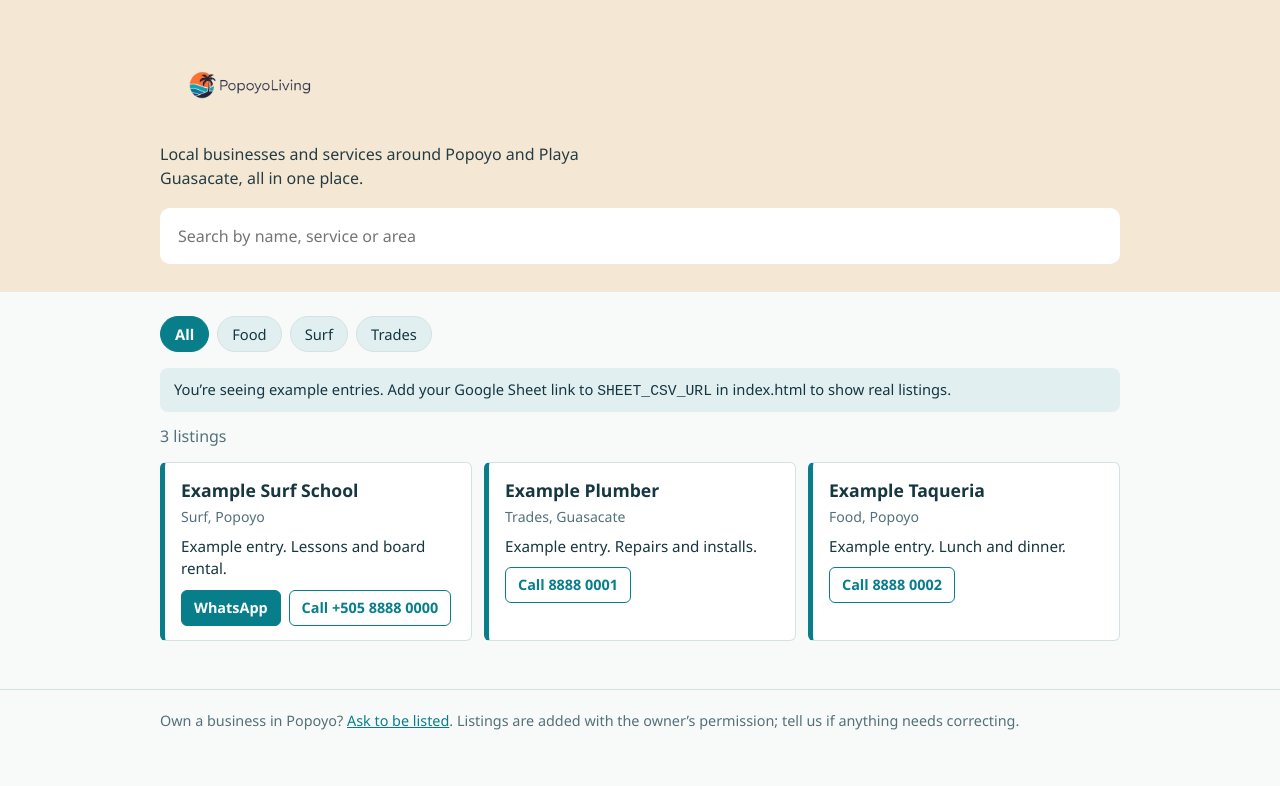
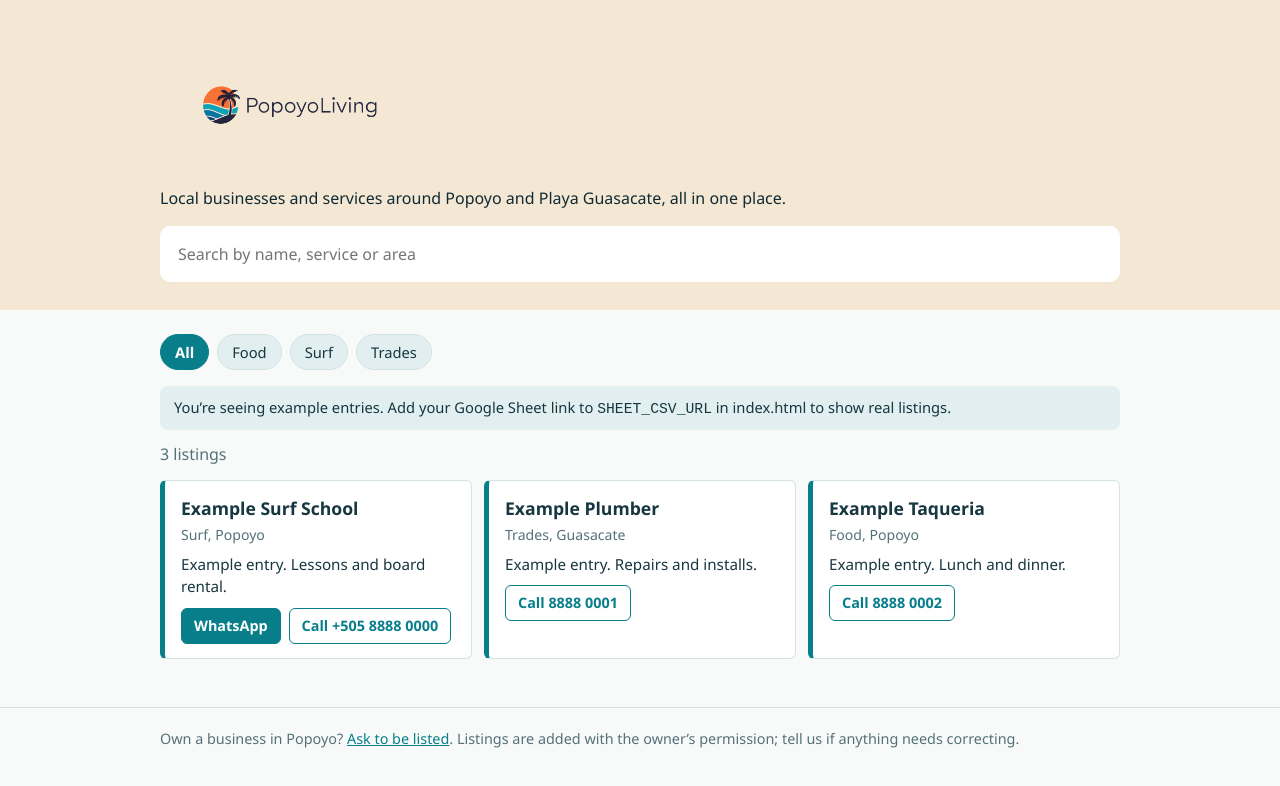
Before and after one commit to iwilltravel/popoyo-living, a plain HTML site: page index.html in a window 1280 px wide. Drawn offline with Linux system fonts and the light colour scheme.

Commit message:
Update index.html

```diff
--- a/index.html
+++ b/index.html
@@ -40,14 +40,27 @@ body{margin:0;background:var(--bg);color:var(--fg);font:16px/1.5 "Avenir Next","
 header{background:#F4E8D5;color:#102A33;padding:40px 16px 28px}
 .in{max-width:960px;margin:0 auto}
 h1{font-size:clamp(2rem,6vw,3.2rem);line-height:1.05;margin:0 0 8px;letter-spacing:-.02em}
- .site-logo {
-  width: 180px;
+
+.site-logo {
+  width: 260px;
   max-width: 100%;
   height: auto;
   display: block;
-  margin-bottom: 12px;
+  margin: 0;
 }
-header p{margin:0 0 18px;max-width:52ch;opacity:.9}
+
+
+header h1 {
+  margin: 0 0 16px;
+  padding: 0;
+  text-align: left;
+}
+
+header .site-logo {
+  margin-left: 0;
+}
+
+eader p{margin:0 0 18px;max-width:52ch;opacity:.9}
 input[type=search]{width:100%;font:inherit;padding:14px 16px;border-radius:10px;border:2px solid transparent;background:#fff;color:#10262d}
 input[type=search]:focus-visible,button:focus-visible,a:focus-visible{outline:3px solid var(--sea);outline-offset:2px}
 .chips{display:flex;gap:8px;flex-wrap:wrap;padding:16px 0 4px}
```
